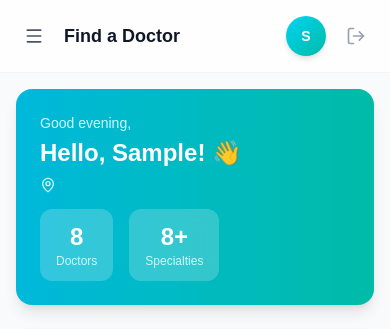
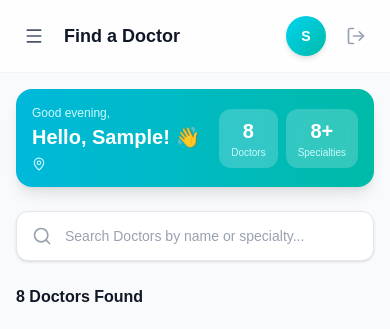
Before and after one commit to prathamesonar/pearlthoughts, a Next.js app: page /dashboard in a window 390 px wide. Shown: the top 329 px of the page. Built offline with nearby package versions, Linux system fonts and the light colour scheme; sample sign-in values are in the browser's storage.

Commit message:
fix: apply multiple UI feedback fixes including dashboard mobile, Dr image, records mobile view, appointments status badge, signup back button

```diff
--- a/app/dashboard/appointments/page.tsx
+++ b/app/dashboard/appointments/page.tsx
@@ -84,7 +84,10 @@ export default function AppointmentsPage() {
                         <div key={apt.id} className="bg-white rounded-2xl border border-gray-100 p-5 shadow-sm">
                             <div className="flex items-start justify-between">
                                 <div>
-                                    <h3 className="font-bold text-gray-900">{apt.doctorName}</h3>
+                                    <div className="flex flex-wrap items-center gap-2 mb-1">
+                                        <h3 className="font-bold text-gray-900">{apt.doctorName}</h3>
+                                        <span className="bg-emerald-100 text-emerald-600 text-[10px] font-bold px-2 py-0.5 rounded-full uppercase tracking-wider">Booked</span>
+                                    </div>
                                     <p className="text-cyan-500 text-sm font-medium">{apt.specialty}</p>
                                     <div className="flex items-center gap-1.5 mt-2 text-gray-400 text-xs">
                                         <Clock className="w-3.5 h-3.5" />
--- a/app/dashboard/page.tsx
+++ b/app/dashboard/page.tsx
@@ -57,28 +57,28 @@ export default function DashboardPage() {
     return (
         <div className="max-w-5xl mx-auto space-y-6">
             {/* Welcome Card */}
-            <div className="bg-gradient-to-r from-cyan-500 to-teal-500 rounded-2xl p-6 md:p-8 text-white shadow-lg">
-                <div className="flex flex-col sm:flex-row sm:items-center sm:justify-between gap-4">
+            <div className="bg-gradient-to-r from-cyan-500 to-teal-500 rounded-2xl p-4 sm:p-6 text-white shadow-lg">
+                <div className="flex items-center justify-between gap-2 sm:gap-4">
                     <div>
-                        <p className="text-cyan-100 text-sm font-medium">
+                        <p className="text-cyan-100 text-xs sm:text-sm font-medium">
                             {getGreeting()},
                         </p>
-                        <h2 className="text-2xl md:text-3xl font-bold mt-1">
+                        <h2 className="text-xl sm:text-2xl md:text-3xl font-bold mt-0.5 sm:mt-1">
                             Hello, {firstName}! 👋
                         </h2>
-                        <p className="text-cyan-100 text-sm mt-2 flex items-center gap-1">
-                            <MapPin className="w-4 h-4" />
+                        <p className="text-cyan-100 text-xs sm:text-sm mt-1.5 sm:mt-2 flex items-center gap-1">
+                            <MapPin className="w-3.5 h-3.5 sm:w-4 sm:h-4" />
                             {user.location}
                         </p>
                     </div>
-                    <div className="flex gap-4">
-                        <div className="bg-white/20 backdrop-blur-sm rounded-xl px-4 py-3 text-center">
-                            <p className="text-2xl font-bold">{doctors.length}</p>
-                            <p className="text-xs text-cyan-100">Doctors</p>
+                    <div className="flex gap-2 sm:gap-4">
+                        <div className="bg-white/20 backdrop-blur-sm rounded-xl px-3 py-2 sm:px-4 sm:py-3 text-center">
+                            <p className="text-xl sm:text-2xl font-bold">{doctors.length}</p>
+                            <p className="text-[10px] sm:text-xs text-cyan-100">Doctors</p>
                         </div>
-                        <div className="bg-white/20 backdrop-blur-sm rounded-xl px-4 py-3 text-center">
-                            <p className="text-2xl font-bold">8+</p>
-                            <p className="text-xs text-cyan-100">Specialties</p>
+                        <div className="bg-white/20 backdrop-blur-sm rounded-xl px-3 py-2 sm:px-4 sm:py-3 text-center">
+                            <p className="text-xl sm:text-2xl font-bold">8+</p>
+                            <p className="text-[10px] sm:text-xs text-cyan-100">Specialties</p>
                         </div>
                     </div>
                 </div>
--- a/app/dashboard/records/page.tsx
+++ b/app/dashboard/records/page.tsx
@@ -157,7 +157,7 @@ export default function RecordsPage() {
                 </div>
                 <button
                     onClick={addRecord}
-                    className="flex items-center gap-2 px-5 py-2.5 bg-gradient-to-r from-cyan-500 to-teal-500 text-white rounded-xl text-sm font-bold hover:shadow-lg hover:-translate-y-0.5 transition-all duration-200 cursor-pointer shadow-md shadow-cyan-200"
+                    className="flex justify-center flex-shrink-0 items-center gap-2 px-5 py-2.5 bg-gradient-to-r from-cyan-500 to-teal-500 text-white rounded-xl text-sm font-bold hover:shadow-lg hover:-translate-y-0.5 transition-all duration-200 cursor-pointer shadow-md shadow-cyan-200 w-[180px] sm:w-auto mx-auto sm:mx-0"
                 >
                     <Upload className="w-4 h-4" />
                     Add Record
@@ -165,7 +165,7 @@ export default function RecordsPage() {
             </div>
 
             {/* Search & Filter */}
-            <div className="flex flex-col sm:flex-row gap-3">
+            <div className="flex flex-row gap-2 sm:gap-3">
                 <div className="relative flex-1">
                     <Search className="absolute left-3.5 top-1/2 -translate-y-1/2 w-4 h-4 text-gray-400" />
                     <input
@@ -176,12 +176,12 @@ export default function RecordsPage() {
                         className="w-full pl-10 pr-4 py-3 rounded-xl border border-gray-200 bg-white text-sm text-gray-900 placeholder-gray-400 focus:outline-none focus:ring-2 focus:ring-cyan-500 focus:border-cyan-500 transition shadow-sm"
                     />
                 </div>
-                <div className="relative">
+                <div className="relative w-[130px] sm:w-[180px]">
                     <Filter className="absolute left-3.5 top-1/2 -translate-y-1/2 w-4 h-4 text-gray-400" />
                     <select
                         value={filterType}
                         onChange={(e) => setFilterType(e.target.value)}
-                        className="pl-10 pr-8 py-3 rounded-xl border border-gray-200 bg-white text-sm text-gray-700 focus:outline-none focus:ring-2 focus:ring-cyan-500 focus:border-cyan-500 transition shadow-sm appearance-none cursor-pointer min-w-[180px]"
+                        className="w-full pl-8 sm:pl-10 pr-6 sm:pr-8 py-3 rounded-xl border border-gray-200 bg-white text-xs sm:text-sm text-gray-700 focus:outline-none focus:ring-2 focus:ring-cyan-500 focus:border-cyan-500 transition shadow-sm appearance-none cursor-pointer"
                     >
                         <option value="All">All Types</option>
                         {RECORD_TYPES.map((t) => (
--- a/app/lib/data.ts
+++ b/app/lib/data.ts
@@ -124,7 +124,7 @@ export const doctors: Doctor[] = [
         about:
             "Dedicated pediatrician with 12+ years of experience in child healthcare, vaccinations, and developmental assessments.",
         imageUrl:
-            "https://images.unsplash.com/photo-1594824476967-48c8b964ac31?auto=format&fit=crop&q=80&w=300",
+            "https://images.unsplash.com/photo-1614608682850-e0d6ed316d47?auto=format&fit=crop&q=80&w=300",
         services: [
             { service: "Service", value: "Child Care" },
             { service: "Specialization", value: "Pediatrics" },
--- a/app/signup/page.tsx
+++ b/app/signup/page.tsx
@@ -1,7 +1,7 @@
 "use client";
 
 import { useState } from "react";
-import { Eye, EyeOff, Stethoscope } from "lucide-react";
+import { Eye, EyeOff, Stethoscope, ArrowLeft } from "lucide-react";
 import { useRouter } from "next/navigation";
 import Swal from "sweetalert2";
 import Link from "next/link";
@@ -72,7 +72,16 @@ export default function SignupPage() {
       </div>
 
       {/* Signup Card */}
-      <div className="relative w-full max-w-md p-8 sm:p-10 rounded-3xl bg-white/95 backdrop-blur-sm shadow-2xl border border-white/50 z-10">
+      <div className="relative w-full max-w-md p-6 sm:p-8 md:p-10 rounded-3xl bg-white/95 backdrop-blur-sm shadow-2xl border border-white/50 z-10 my-8">
+        {/* Back to Home */}
+        <Link
+          href="/"
+          className="inline-flex items-center gap-1.5 text-sm text-gray-500 hover:text-cyan-600 transition-colors mb-5 group"
+        >
+          <ArrowLeft className="w-4 h-4 group-hover:-translate-x-0.5 transition-transform" />
+          Back to Home
+        </Link>
+
         {/* Logo */}
         <div className="flex items-center justify-center gap-2 mb-6">
           <Stethoscope className="w-8 h-8 text-cyan-500" />
```
